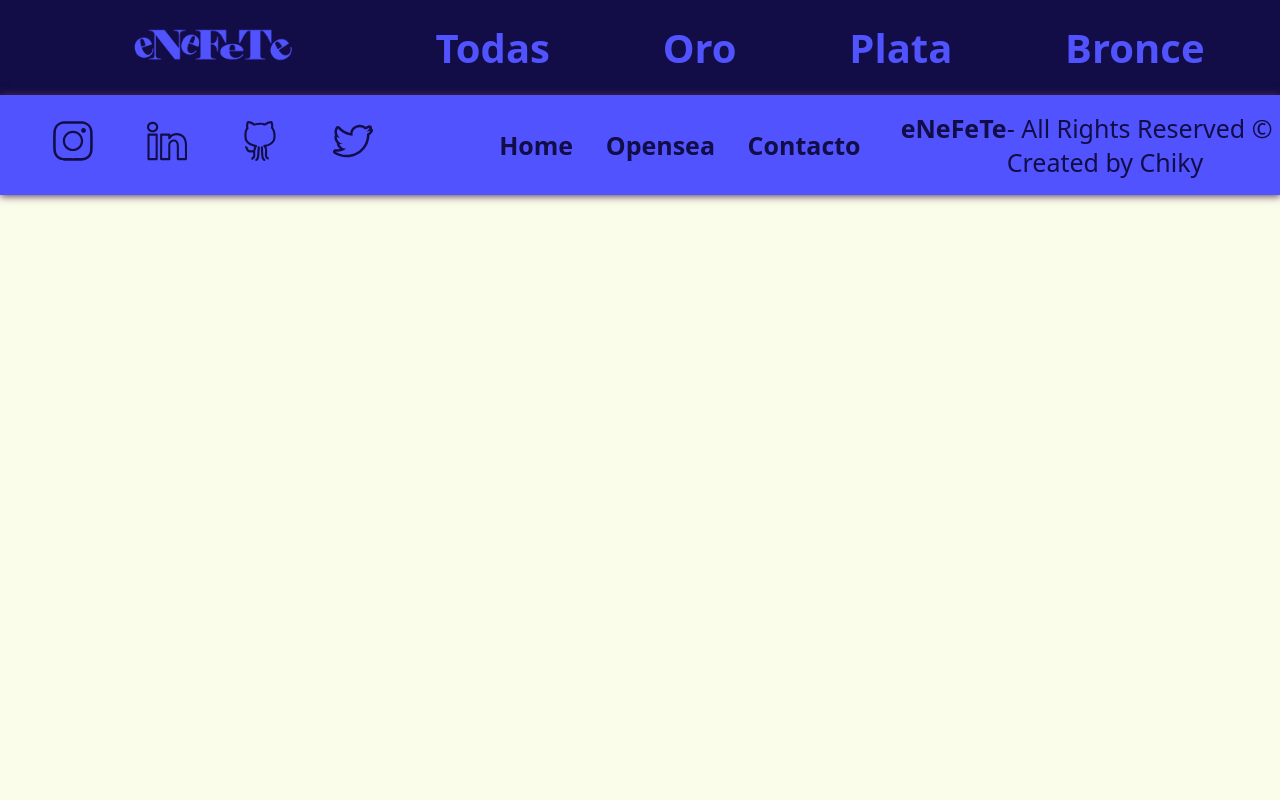
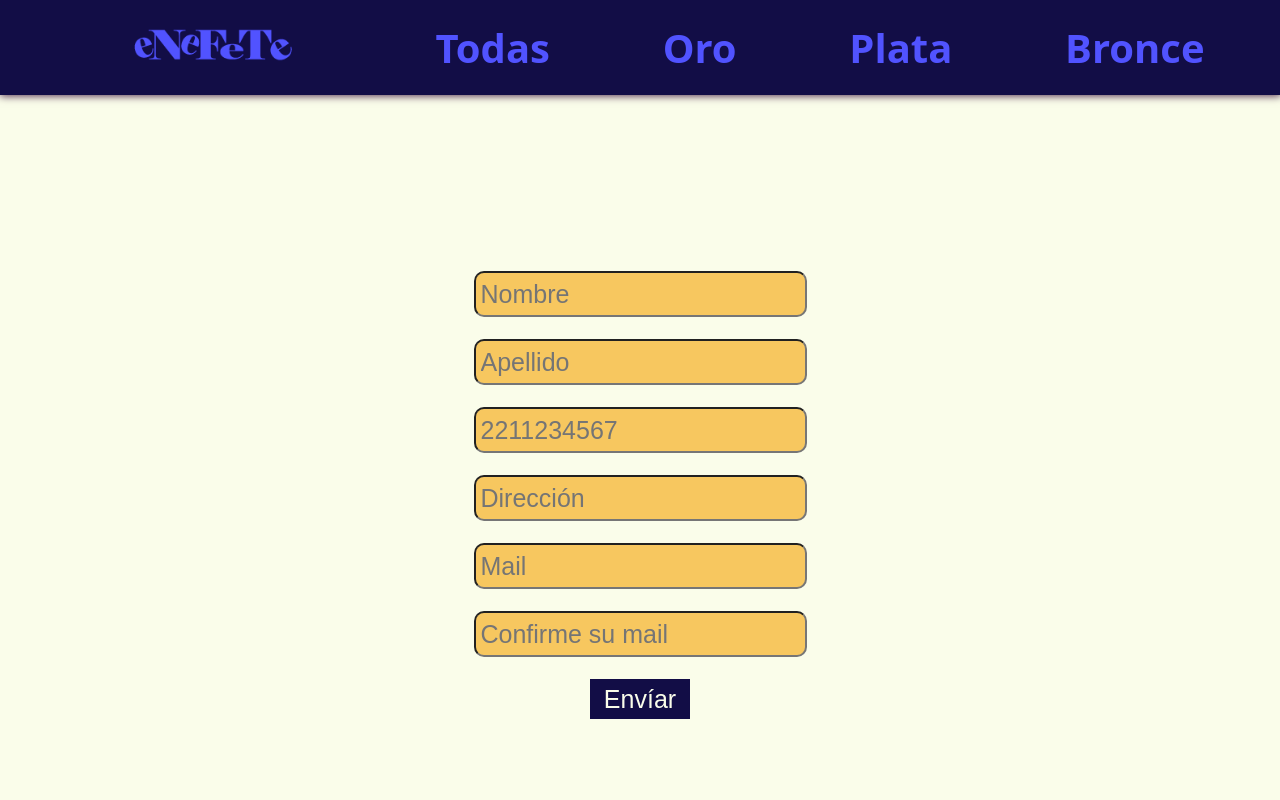
Before and after one commit to chiky222/mi-tienda-web, a React (Create React App) app: page /checkout in a window 1280 px wide. Shown: the top 800 px of the page. Built offline with nearby package versions, Linux system fonts and the light colour scheme.

Commit message:
Agrego Checkout

```diff
--- a/src/App.css
+++ b/src/App.css
@@ -456,6 +456,11 @@ footer{
   padding: -50px;
 }
 
+.texts-cart h2{
+  margin: 0 auto 30px;
+  text-align: center;
+}
+
 .texts-cart button{
   margin-top: -10px;
   margin-bottom: 10px;
@@ -478,14 +483,26 @@ footer{
 
 .total-vaciar button{
   margin-bottom: 50px;
+  text-decoration: none;
+  min-width: 150px;
+}
+
+.total-vaciar a{
+  text-decoration: none;
 }
 
 .cart-vacio{
   min-height: 100vh;
   display: flex;
   flex-direction: column;
-  justify-items: center;
+  justify-content: center;
   align-items: center;
+  color: var(--color-blue);
+  text-align: center;
+}
+
+.cart-vacio b{
+  text-decoration: underline;
 }
 
 .cart-vacio a{
@@ -526,6 +543,23 @@ input:focus{
   color: var(--color-blue);
 }
 
+
+/* Form de Orden de Compra */
+.form-ordenCompra{
+  display: flex;
+  flex-direction: column;
+  align-items: center;
+  justify-content: center;
+  min-height: 100vh;
+}
+
+.form-ordenCompra input{
+  min-width: 300px;
+  min-height: 40px;
+  font-size: var(--size-font-text);
+  overflow: hidden;
+  text-decoration: none;
+}
 
 
 /* Media Responsive */
--- a/src/App.js
+++ b/src/App.js
@@ -7,6 +7,7 @@ import Cart from './components/Cart';
 import {BrowserRouter, Routes, Route} from 'react-router-dom';
 import Contact from './components/Contact';
 import CartProvider from './context/CartContext';
+import Checkout from './components/Checkout';
 
 function App() {
   return (
@@ -20,6 +21,7 @@ function App() {
             <Route path='/detail/:idProd' element={ <ItemDetailContainer />}/>
             <Route path='/cart' element={ <Cart /> }/>
             <Route path='/contact' element={ <Contact /> }/>
+            <Route path='/checkout' element={ <Checkout /> }/>
           </Routes>
           <Footer />
         </CartProvider>
--- a/src/components/Cart.jsx
+++ b/src/components/Cart.jsx
@@ -1,10 +1,10 @@
 import React, { useContext } from 'react';
-import { NavLink } from 'react-router-dom';
+import { Link, NavLink } from 'react-router-dom';
 import { CartContext } from '../context/CartContext';
 
 const Cart = () => {
 
-  const {cart, deleteAll, deleteOne} = useContext(CartContext);
+  const {cart, deleteAll, deleteOne, sumarPrecio} = useContext(CartContext);
 
   if (cart.length !== 0) {
     return (
@@ -22,8 +22,9 @@ const Cart = () => {
           </div>
         ))}
         <div className='total-vaciar'>
-          <h2>Total: ${cart.reduce((inicial, actual) => inicial + actual.price * actual.cantidad, 0)}</h2>
+          <h2>Total: ${sumarPrecio() !== undefined && sumarPrecio()}</h2>
           <button className='buttonAdd' onClick={deleteAll} >Vaciar</button>
+          <Link to='/checkout'><button className='buttonAdd' >Checkout</button></Link>
         </div>
       </div>
     )
--- /dev/null
+++ b/src/components/Checkout.jsx
@@ -0,0 +1,75 @@
+import React, { useState } from 'react'
+import { useContext } from 'react';
+import { CartContext } from '../context/CartContext';
+import { addDoc, collection, serverTimestamp } from 'firebase/firestore';
+import { baseDeDatos } from '../servicios/firebaseConfig';
+
+const Checkout = () => {
+
+  const { cart, sumarPrecio, deleteAll } = useContext(CartContext);
+
+  const [orderId, setOrderId] = useState('');
+
+  const [name, setName] = useState('');
+  const [lastName, setLastName] = useState('');
+  const [telefono, setTelefono] = useState('');
+  const [direccion, setDireccion] = useState('');
+  const [mail, setMail] = useState('');
+  const [mailConfirm, setMailConfirm] = useState('');
+
+  const enviarDatos = (e) => {
+      e.preventDefault();
+      const ordenDeCompra = {
+        buyer: {
+          name,
+          lastName,
+          telefono,
+          direccion,
+          mail,
+        },
+        items: cart,
+        total: sumarPrecio(),
+        data: serverTimestamp(),
+      };
+
+      const orderCollection = collection(baseDeDatos, 'orders');
+
+      addDoc(orderCollection, ordenDeCompra)
+        .then((res) => {
+          setOrderId(res.id);
+          deleteAll();
+        })
+        .catch((error) => {
+          console.log("Hubo un Error", error);
+        })
+  }
+
+  const handleName = (e) => setName(e.target.value);
+  const handleLastName = (e) => setLastName(e.target.value);
+  const handleTelefono = (e) => setTelefono(e.target.value);
+  const handleDireccion = (e) => setDireccion(e.target.value);
+  const handleMail = (e) => setMail(e.target.value);
+  const handleMailConfirm = (e) => setMailConfirm(e.target.value);
+
+  if (orderId) {
+    return (
+      <div className='cart-vacio'>
+        <h1>¡Gracias por tú compra! El código de seguimiento de tu pedido es: <br></br><br></br><b>{orderId}</b></h1>
+      </div>
+    )
+  } else {
+    return (
+      <form className='form-ordenCompra' action='' onSubmit={enviarDatos} >
+        <input type='text' placeholder='Nombre' name='name' value={name} onChange={handleName} /><br></br>
+        <input type='text' placeholder='Apellido' name='lastName' value={lastName} onChange={handleLastName} /><br></br>
+        <input type='number' placeholder='2211234567' name='telefono' value={telefono} onChange={handleTelefono} /><br></br>
+        <input type='text' placeholder='Dirección' name='direccion' value={direccion} onChange={handleDireccion} /><br></br>
+        <input type='text' placeholder='Mail' name='mail' value={mail} onChange={handleMail} /><br></br>
+        <input type='text' placeholder='Confirme su mail' name='mailConfirm' value={mailConfirm} onChange={handleMailConfirm} /><br></br>
+        <button className='buttonAdd'>Envíar</button>
+      </form>
+    )
+  }
+}
+
+export default Checkout
--- a/src/components/Form.jsx
+++ b/src/components/Form.jsx
@@ -1,10 +1,6 @@
 import React, { useState } from 'react';
 
 const Form = () => {
-
-  //const [nombre, setNombre] = useState();
-  //const [mail, setMail] = useState();
-  //const [mensaje, setMensaje] = useState();
 
   const [data, setData] = useState({ nombre: '', mail: '', mensaje: ''});
 
@@ -25,12 +21,13 @@ const Form = () => {
             justifyContent: 'center',
             alignItems: 'center',
             flexWrap: 'wrap',
-            flexDirection: 'column'
+            flexDirection: 'column',
+            marginTop: '30px'
         }}>
         <form action='' onSubmit={enviarDatos} >
-            <input type='text' style={{width: '300px'}} placeholder='Nombre' name='nombre' value={data.nombre} onChange={handleChange} /><br></br>
-            <input type='text' style={{width: '300px'}} placeholder='Mail' name='mail' value={data.mail} onChange={handleChange} /><br></br>
-            <input style={{minHeight: '200px', width: '300px', wordWrap: 'break-word'}} type='text' placeholder='Mensaje' name='mensaje' value={data.mensaje} onChange={handleChange} /><br></br><br></br>
+            <input type='text' style={{width: '300px', height: '40px', fontSize: 'var(--size-font-text)', marginBottom: '10px'}} placeholder='Nombre' name='nombre' value={data.nombre} onChange={handleChange} /><br></br>
+            <input type='text' style={{width: '300px', height: '40px', fontSize: 'var(--size-font-text)', marginBottom: '10px'}} placeholder='Mail' name='mail' value={data.mail} onChange={handleChange} /><br></br>
+            <input style={{minHeight: '200px', width: '300px', wordWrap: 'break-word', height: '40px', fontSize: 'var(--size-font-text)', marginBottom: '10px'}} type='text' placeholder='Mensaje' name='mensaje' value={data.mensaje} onChange={handleChange} /><br></br><br></br>
             <button className='buttonAdd' style={{display: 'block', margin: '0 auto'}} onClick={() => {console.log(data)}}>Envíar</button>
         </form>
     </div>
--- a/src/components/ItemDetail.jsx
+++ b/src/components/ItemDetail.jsx
@@ -1,13 +1,15 @@
-import React , { useContext } from 'react';
+import React , { useContext, useState } from 'react';
 import { NavLink } from 'react-router-dom';
 import { CartContext } from '../context/CartContext';
 import ItemCount from './ItemCount';
 
 const ItemDetail = ({producto}) => {
 
-  const {addToCart, cart} = useContext(CartContext);
+  const {addToCart} = useContext(CartContext);
+  const [show, setShow] = useState(true);
 
   const onAdd = (qty) => {
+    setShow(false);
     addToCart(producto, +qty);
   }
 
@@ -18,12 +20,12 @@ const ItemDetail = ({producto}) => {
                 <h2>{producto.title}</h2>
                 <p className='text-description' >{producto.description}</p>
                 <h3>$ {producto.price}</h3>
-                {cart.some((prod) => prod.id === producto.id)
-                ? <div className='link-carrito' ><NavLink to='/cart' >Ir al Carrito</NavLink></div>
-                : <ItemCount stock={producto.stock} initial={1} onAdd={onAdd} />}
+                {show ?
+                <ItemCount stock={producto.stock} initial={1} onAdd={onAdd} /> :
+                <div className='link-carrito' ><NavLink to='/cart' >Ir al Carrito</NavLink></div>}
             </article>
         </div>
-          );
+  );
 
 };
 
--- a/src/components/ItemListContainer.jsx
+++ b/src/components/ItemListContainer.jsx
@@ -17,8 +17,8 @@ const ItemListContainer = ({titulo}) => {
 
     const collectionProd = collection(baseDeDatos, 'productos');
 
-    if (categoryName === undefined) {
-      getDocs(collectionProd)
+    const obtenerDatos = (collection) => {
+      getDocs(collection)
       .then((res) => {
         const products = res.docs.map((prod) => {
           return {
@@ -34,42 +34,13 @@ const ItemListContainer = ({titulo}) => {
       .finally(() => {
         setLoading(false);
       })
+    }
 
-      // const getProductos = (categoryName) => {
-      //   return new Promise((resolv, reject) => {
-      //     const prodFiltrados = productos.filter((prod) => prod.category === categoryName);
-      //     const ref = categoryName ? prodFiltrados : productos;
-      //     setTimeout(() => {
-      //       resolv(ref);
-      //     }, 500);
-      //   });
-      // };
-      // getProductos(categoryName)
-      //   .then((resolv) => {
-      //     setItems(resolv);
-      //   })
-      //   .catch((error) => {
-      //     console.log(error);
-      //   });
-
+    if (categoryName === undefined) {
+      obtenerDatos(collectionProd);
     } else {
       const queryCategory = query(collectionProd, where('category', '==', categoryName));
-      getDocs(queryCategory)
-      .then((res) => {
-        const products = res.docs.map((prod) => {
-          return {
-            id: prod.id,
-            ...prod.data()
-          };
-        });
-        setItems(products);
-      })
-      .catch((error) => {
-        console.log(error);
-      })
-      .finally(() => {
-        setLoading(false);
-      })
+      obtenerDatos(queryCategory);
     }
 
   }, [categoryName]);
--- a/src/context/CartContext.jsx
+++ b/src/context/CartContext.jsx
@@ -51,6 +51,12 @@ const CartProvider = ({ children }) => {
     setCart(cartActualizado);
   }
 
+  //Funcion para Sumar Precio
+  const sumarPrecio = () => {
+    const precio = cart.reduce((inicial, actual) => inicial + actual.price * actual.cantidad, 0);
+    return precio || 0;
+  };
+
 
   //Unidades totales del carrito
   const totalUnidades = () => {
@@ -65,7 +71,7 @@ const CartProvider = ({ children }) => {
   //variables
 
   return (
-    <CartContext.Provider value={{ cart, addToCart, deleteAll, deleteOne, totalUnidades }}>
+    <CartContext.Provider value={{ cart, addToCart, deleteAll, deleteOne, totalUnidades, sumarPrecio }}>
         {children}
     </CartContext.Provider>
   );
```
